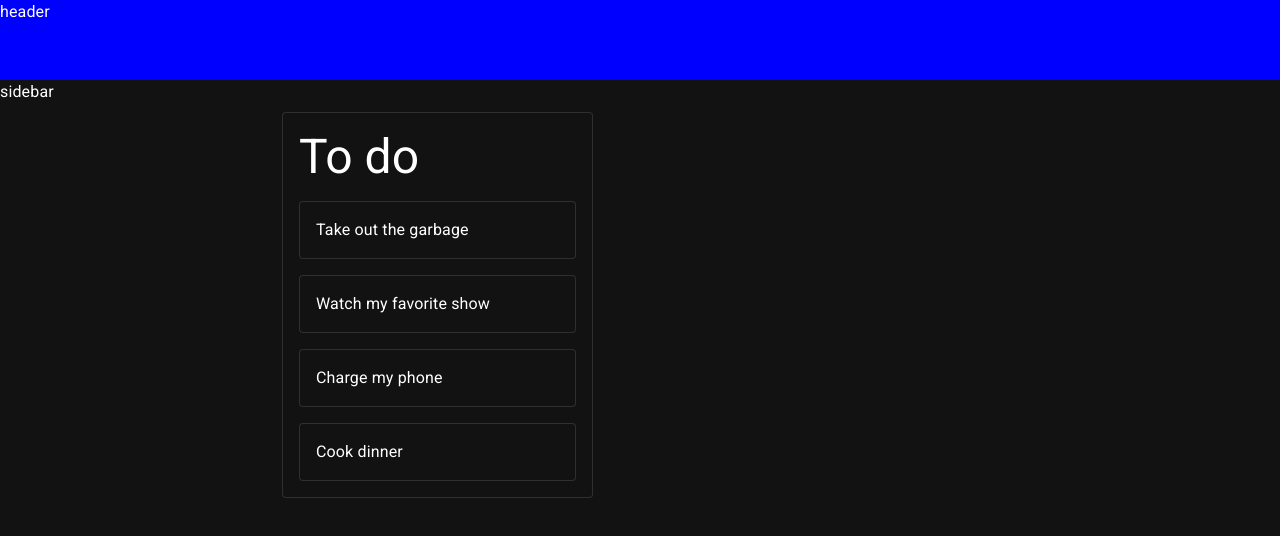
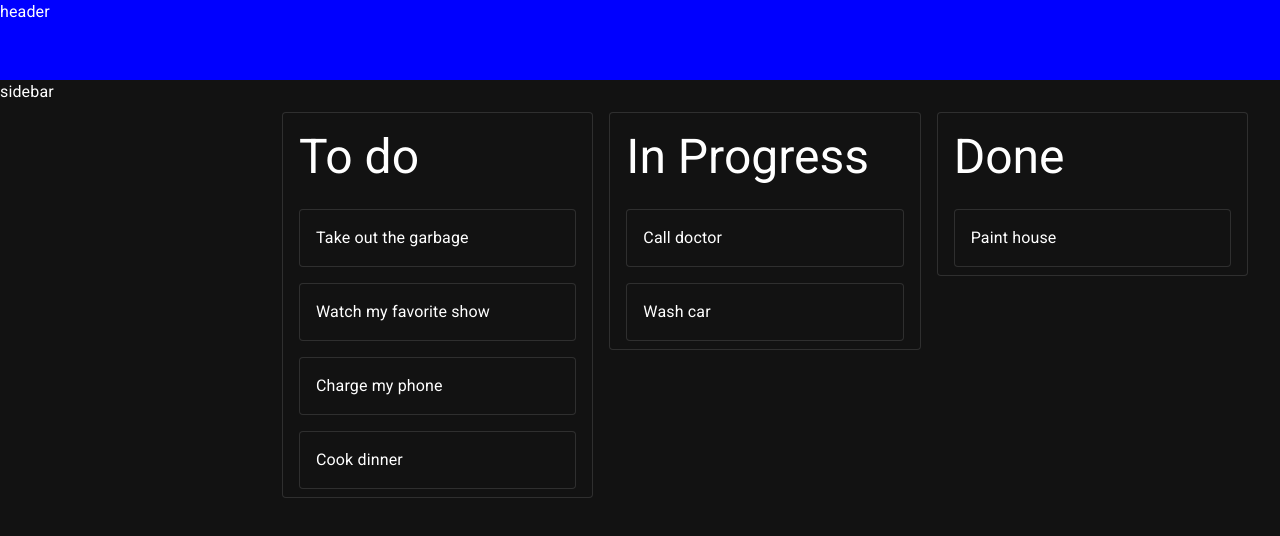
Before and after one commit to danielstephany/kanban, a React app: page / in a window 1280 px wide. Shown: the top 536 px of the page. Built offline with nearby package versions, Linux system fonts and the light colour scheme.

Commit message:
hooked up multi col dnd

```diff
--- a/src/views/Kanban/Board/Board.tsx
+++ b/src/views/Kanban/Board/Board.tsx
@@ -1,11 +1,13 @@
 import React, {useState} from 'react'
 import initialData from './data.ts'
+import type { iData } from "./data.ts"
 import Column from "./Column.tsx"
 import {
     Grid,
     Box
 } from "@mui/material"
 import { DragDropContext } from 'react-beautiful-dnd'
+import type { OnDragEndResponder, DropResult } from 'react-beautiful-dnd'
 
 
 const Board: React.ElementType = ({}) => {
@@ -20,10 +22,47 @@ const Board: React.ElementType = ({}) => {
         })
     )
 
-    const onDragEnd = result => {
-        console.log(result)
-        return result
+    const onDragEnd: OnDragEndResponder = (result: DropResult) => {
+        const { destination, source, draggableId } = result;
+
+        if (!destination) return
+
+        if (
+            destination.droppableId === source.droppableId &&
+            destination.index === source.index
+        ) {
+            return
+        }
+
+        const sourceColumn = data.columns[source.droppableId];
+        const destColumn = data.columns[destination.droppableId];
+        const newTaskIds = Array.from(sourceColumn.taskIds);
+        newTaskIds.splice(source.index, 1);
+
+        const newState: iData = {
+            ...data,
+            columns: { ...data.columns },
+        };
+
+        if (destination.droppableId !== source.droppableId){
+            const newDestTaskIds = Array.from(destColumn.taskIds);
+            newDestTaskIds.splice(destination.index, 0, draggableId);
+            newState.columns[destColumn.id] = {
+                ...destColumn,
+                taskIds: newDestTaskIds,
+            }
+        } else {
+            newTaskIds.splice(destination.index, 0, draggableId);
+        }
+
+        newState.columns[sourceColumn.id] = {
+            ...sourceColumn,
+            taskIds: newTaskIds,
+        }
+
+        setData(newState);
     }
+    console.log(data)
 
     return (
         <DragDropContext onDragEnd={onDragEnd}>
--- a/src/views/Kanban/Board/Column.tsx
+++ b/src/views/Kanban/Board/Column.tsx
@@ -21,22 +21,21 @@ const Column: React.ElementType = ({ column, tasks }: iProps) => {
 
     return (
         <Grid item xs={4}>
-            <Paper variant="outlined" sx={{ "padding": "16px" }}>
-                <Box pb={2}>
+            <Paper variant="outlined">
+                <Box p={2}>
                         <Typography variant='h3'>{column?.title}</Typography>
                 </Box>
                 <Droppable droppableId={column.id} >
                     {
-                        (provided) => (
-                            <Grid
-                                container
-                                spacing={2}
+                        (provided, snapshot) => (
+                            <Box
                                 ref={provided.innerRef}
                                 {...provided.droppableProps}
+                                sx={snapshot.isDraggingOver ? { "background-color": "rgba(255,255,255,0.2)"} : null}
                             >
                                 {tasks.map((task, i) => <Task key={task.id} task={task} index={i} />)}
                                 {provided.placeholder}
-                            </Grid>
+                            </Box>
                         )
                     }
                 </Droppable>
--- a/src/views/Kanban/Board/Task.tsx
+++ b/src/views/Kanban/Board/Task.tsx
@@ -1,7 +1,7 @@
 import React from 'react'
 import {
     Paper,
-    Grid,
+    Box,
     Typography,
 } from "@mui/material"
 import { Draggable } from 'react-beautiful-dnd'
@@ -16,18 +16,22 @@ const Task: React.ElementType = ({ task, index }: iProps) => {
     return (
         <Draggable draggableId={task.id} index={index}>
             {
-                (provided) => (
-                    <Grid
-                        item
-                        xs={12}
+                (provided, snapshot) => (
+                    <Box
+                        px={2}
+                        py={1}
                         {...provided.draggableProps}
                         {...provided.dragHandleProps}
                         ref={provided.innerRef}
+
                     >
-                        <Paper variant="outlined" sx={{ "padding": "16px" }}>
+                        <Paper
+                            variant="outlined"
+                            sx={snapshot.isDragging ? { "background": "blue", "padding": "16px" } : { "padding": "16px" }}
+                        >
                             <Typography variant='body1'>{task?.content}</Typography>
                         </Paper>
-                    </Grid>
+                    </Box>
                 )
             }
         </Draggable>
--- a/src/views/Kanban/Board/data.ts
+++ b/src/views/Kanban/Board/data.ts
@@ -1,4 +1,4 @@
-interface iData {
+export interface iData {
     tasks: {[key: string]: {
         id: string,
         content: string
@@ -18,6 +18,9 @@ const initialData: iData = {
         'task-2': { id: 'task-2', content: 'Watch my favorite show' },
         'task-3': { id: 'task-3', content: 'Charge my phone' },
         'task-4': { id: 'task-4', content: 'Cook dinner' },
+        'task-5': { id: 'task-5', content: 'Call doctor' },
+        'task-6': { id: 'task-6', content: 'Wash car' },
+        'task-7': { id: 'task-7', content: 'Paint house' },
     },
     columns: {
         'column-1': {
@@ -25,9 +28,19 @@ const initialData: iData = {
             title: 'To do',
             taskIds: ['task-1', 'task-2', 'task-3', 'task-4'],
         },
+        'column-2': {
+            id: 'column-2',
+            title: 'In Progress',
+            taskIds: ['task-5', 'task-6'],
+        },
+        'column-3': {
+            id: 'column-3',
+            title: 'Done',
+            taskIds: ['task-7'],
+        },
     },
     // Facilitate reordering of the columns
-    columnOrder: ['column-1'],
+    columnOrder: ['column-1', "column-2", "column-3"],
 };
 
 export default initialData
```
